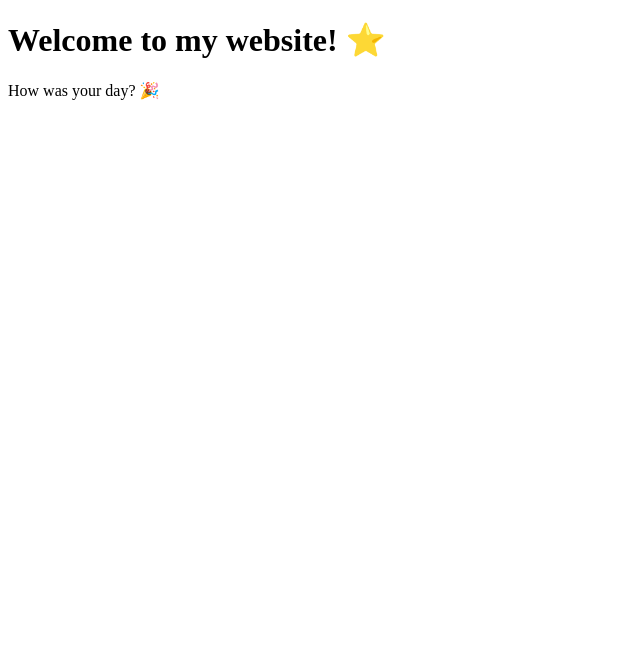
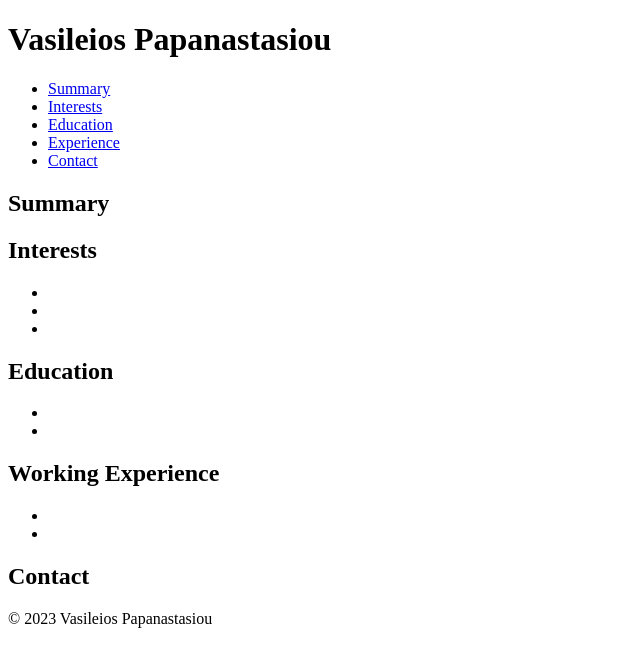
Before and after one commit to vpapanasta/vpapanasta.github.io, a plain HTML site: page index.html in a window 1280 px wide. Shown: the whole page, without its empty margins (0-640 px from the left). Drawn offline with Linux system fonts and the light colour scheme.

Commit message:
Update index.html

```diff
--- a/index.html
+++ b/index.html
@@ -1,10 +1,69 @@
 <!DOCTYPE html>
-<html>
-   <head>
-      <title>My Cool Website</title>
-   </head>
-   <body>
-      <h1>Welcome to my website! ⭐️</h1>
-      <p>How was your day? 🎉</p>
-   </body>
+<html lang="en">
+<head>
+    <meta charset="UTF-8">
+    <meta name="viewport" content="width=device-width, initial-scale=1.0">
+    <title>Vasileios Papanastasiou - Personal Page</title>
+    <link rel="stylesheet" href="styles.css"> <!-- Link to an external CSS file -->
+</head>
+<body>
+    <header>
+        <h1>Vasileios Papanastasiou</h1>
+        <nav>
+            <ul>
+                <li><a href="#summary">Summary</a></li>
+                <li><a href="#interests">Interests</a></li>
+                <li><a href="#education">Education</a></li>
+                <li><a href="#experience">Experience</a></li>
+                <li><a href="#contact">Contact</a></li>
+            </ul>
+        </nav>
+    </header>
+
+    <main>
+        <section id="summary">
+            <h2>Summary</h2>
+            <p><!-- Summary content goes here --></p>
+        </section>
+
+        <section id="interests">
+            <h2>Interests</h2>
+            <ul>
+                <li><!-- Interest 1 --></li>
+                <li><!-- Interest 2 --></li>
+                <li><!-- Interest 3 --></li>
+                <!-- Add more interests as needed -->
+            </ul>
+        </section>
+
+        <section id="education">
+            <h2>Education</h2>
+            <ul>
+                <li><!-- Education 1 --></li>
+                <li><!-- Education 2 --></li>
+                <!-- Add more education entries as needed -->
+            </ul>
+        </section>
+
+        <section id="experience">
+            <h2>Working Experience</h2>
+            <ul>
+                <li><!-- Experience 1 --></li>
+                <li><!-- Experience 2 --></li>
+                <!-- Add more experience entries as needed -->
+            </ul>
+        </section>
+
+        <section id="contact">
+            <h2>Contact</h2>
+            <address>
+                <!-- Contact information goes here -->
+            </address>
+        </section>
+    </main>
+
+    <footer>
+        <p>&copy; 2023 Vasileios Papanastasiou</p>
+    </footer>
+</body>
 </html>
```
